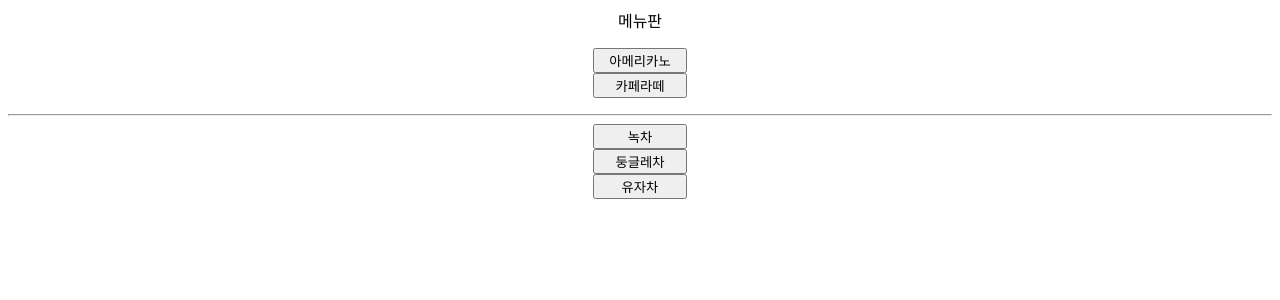
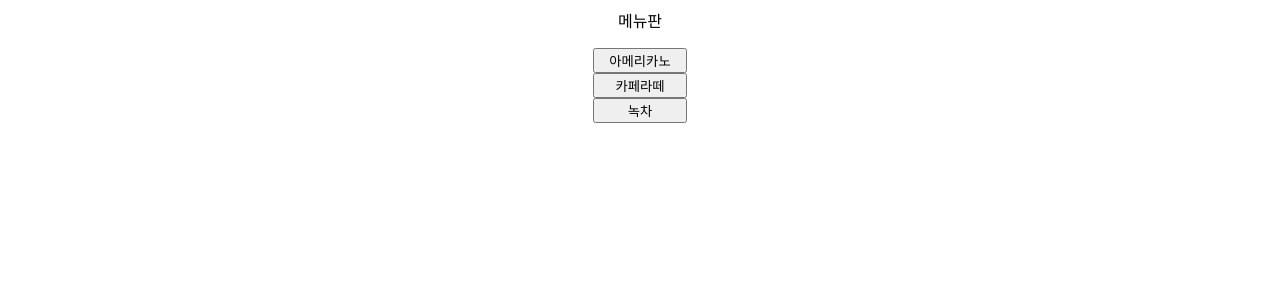
Before and after one commit to FunctionPointerXDD/david, a Flask app: page /menu in a window 1280 px wide. Shown: the top 300 px of the page. Run offline with Flask 3, Linux system fonts and the light colour scheme.

Commit message:
STARTgit status!

```diff
--- a/david/templates/menu.html
+++ b/david/templates/menu.html
@@ -10,11 +10,8 @@
       메뉴판<p>
         <button name="menu1" style="width:70pt;">아메리카노</button><br>
         <button name="menu2" style="width:70pt;">카페라떼</button><br>
+      <button name="menu3" style="width:70pt;">녹차</button><br>
       </p>
-      <hr>
-      <button name="menu3" style="width:70pt;">녹차</button><br>
-      <button name="menu4" style="width:70pt;">둥글레차</button><br>
-      <button name="menu5" style="width:70pt;">유자차</button>
     </center>
   </body>
 </html>
```
